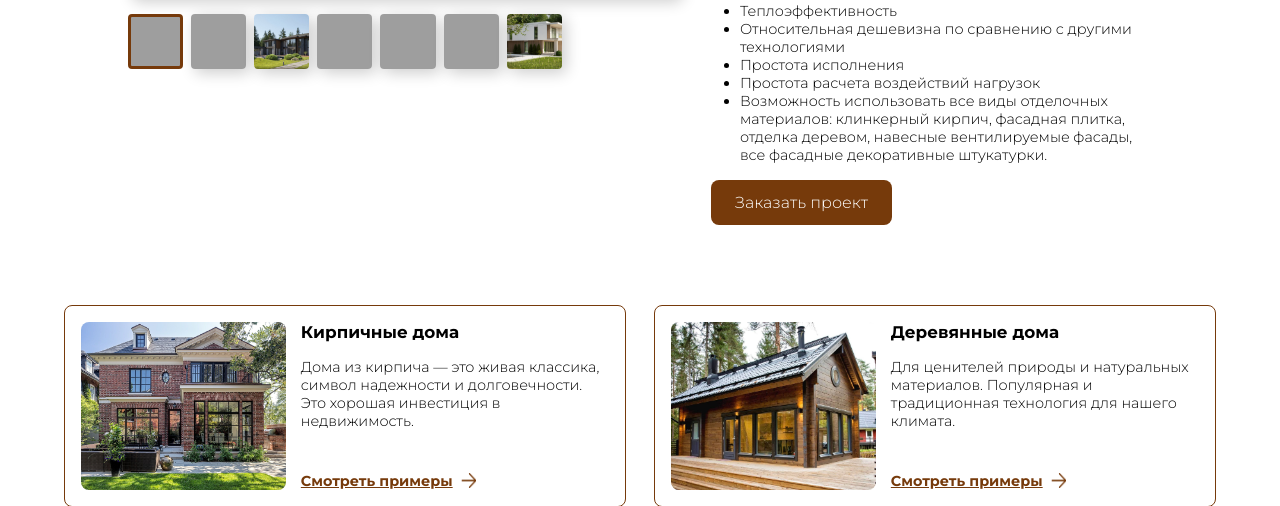
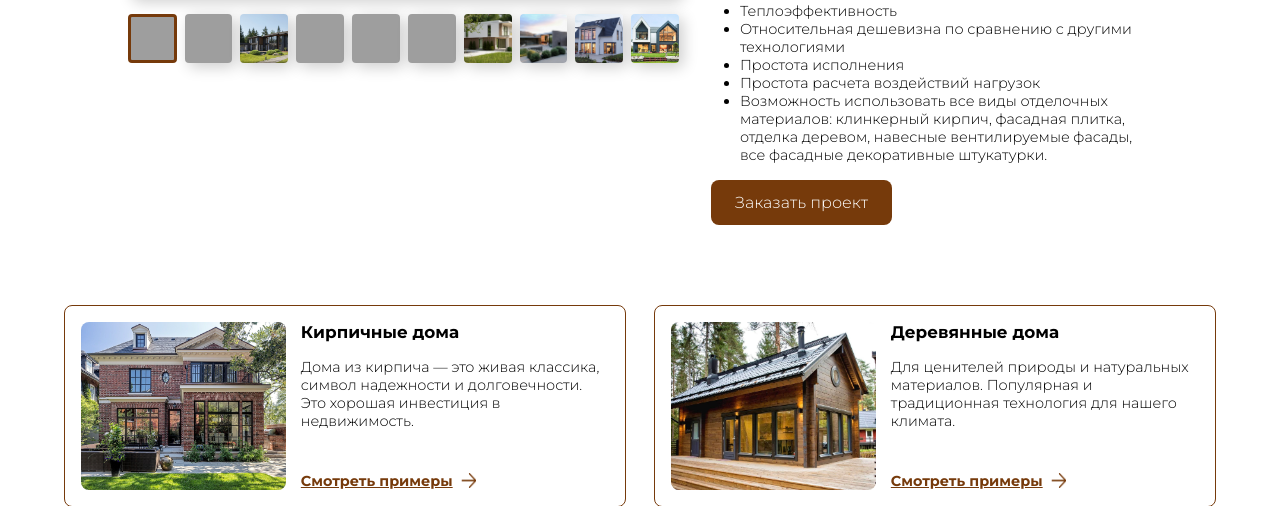
Before and after one commit to kekartem/adamanto, a FastAPI app: page /tech/1 in a window 1280 px wide. Shown: the part 444-950 px from the top of the page. Run offline with FastAPI, Linux system fonts and the light colour scheme; parts of the project's set-up code (start-up, migrations or seed data) failed here and were passed over; grey boxes are pictures that could not be loaded.

Commit message:
fixing images in tech tabs

```diff
--- a/templates/tech1.html
+++ b/templates/tech1.html
@@ -38,6 +38,9 @@
         <div class="project-main-image"></div>
         <div class="project-images-row">
             <div class="project-images-row-item selected"></div>
+            <div class="project-images-row-item"></div>
+            <div class="project-images-row-item"></div>
+            <div class="project-images-row-item"></div>
             <div class="project-images-row-item"></div>
             <div class="project-images-row-item"></div>
             <div class="project-images-row-item"></div>
--- a/templates/tech2.html
+++ b/templates/tech2.html
@@ -39,6 +39,8 @@
         <div class="project-images-row-wrapper">
             <div class="project-images-row">
                 <div class="project-images-row-item selected"></div>
+                <div class="project-images-row-item"></div>
+                <div class="project-images-row-item"></div>
                 <div class="project-images-row-item"></div>
                 <div class="project-images-row-item"></div>
                 <div class="project-images-row-item"></div>
--- a/templates/tech3.html
+++ b/templates/tech3.html
@@ -38,6 +38,8 @@
         <div class="project-main-image"></div>
         <div class="project-images-row">
             <div class="project-images-row-item selected"></div>
+            <div class="project-images-row-item"></div>
+            <div class="project-images-row-item"></div>
             <div class="project-images-row-item"></div>
             <div class="project-images-row-item"></div>
             <div class="project-images-row-item"></div>
--- a/templates/tech4.html
+++ b/templates/tech4.html
@@ -38,6 +38,8 @@
         <div class="project-main-image"></div>
         <div class="project-images-row">
             <div class="project-images-row-item selected"></div>
+            <div class="project-images-row-item"></div>
+            <div class="project-images-row-item"></div>
             <div class="project-images-row-item"></div>
             <div class="project-images-row-item"></div>
             <div class="project-images-row-item"></div>
--- a/templates/temp.py
+++ /dev/null
@@ -1 +0,0 @@
-print(len('Эскизник важен для проработки дизайна дома. Мы также создаем 3D-визуализацию каждой комнаты в виде видео-облета.'))
```
